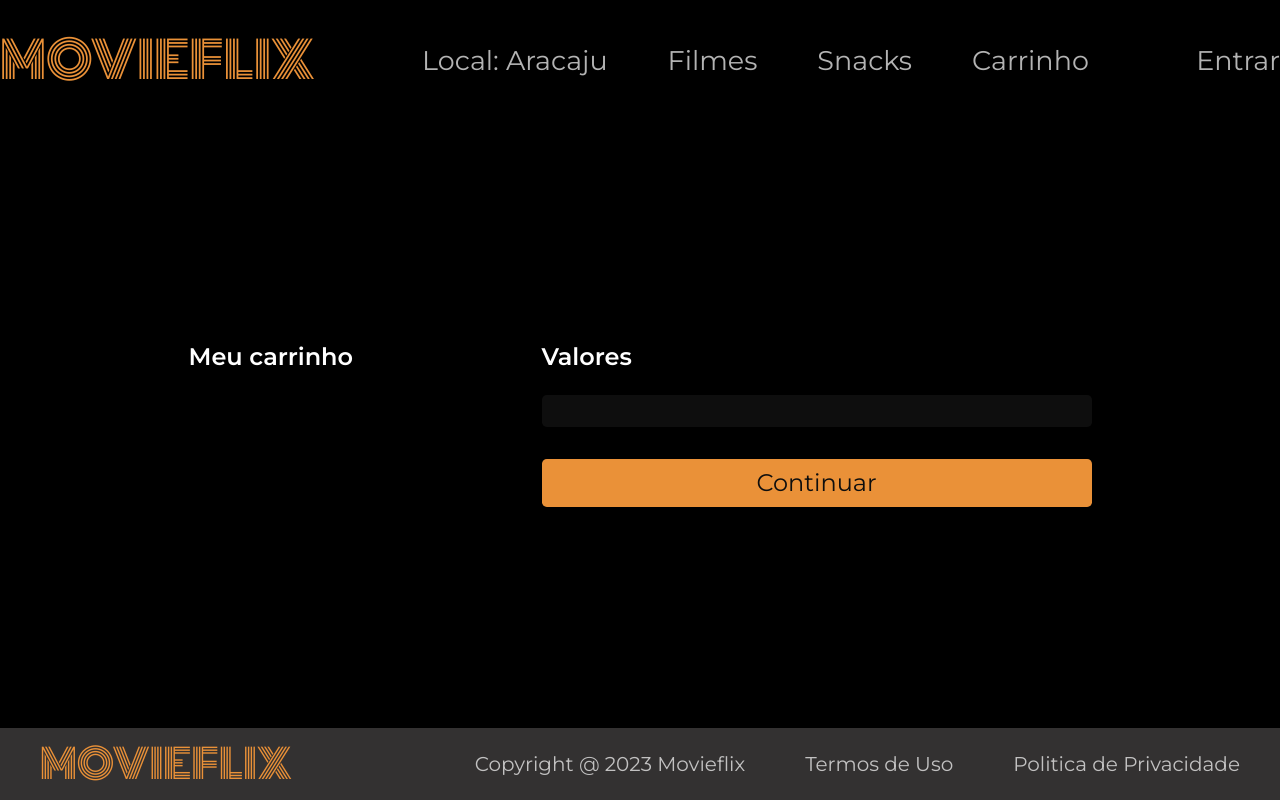
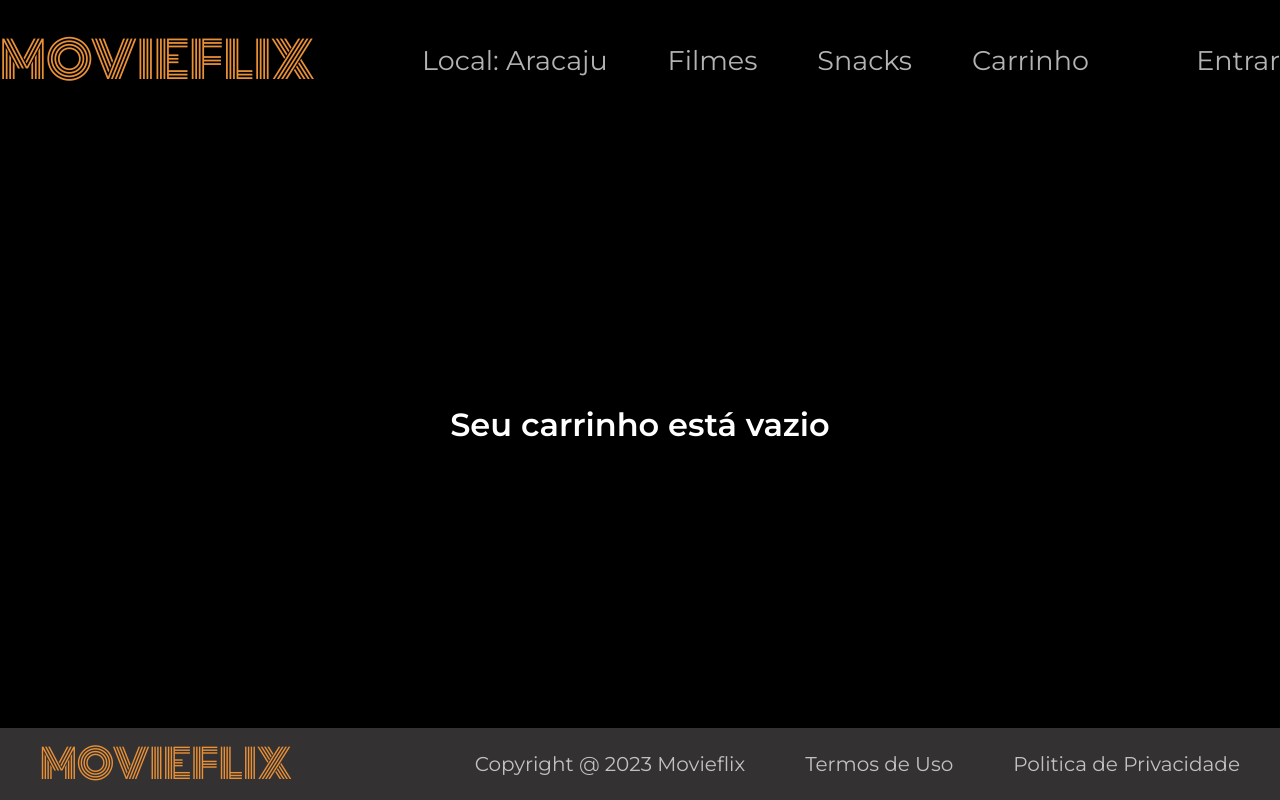
Before and after one commit to George-b1t/movieflix-frontend, a React (Vite) app: page /#/cart in a window 1280 px wide. Built offline with nearby package versions, Linux system fonts and the light colour scheme.

Commit message:
add: empty cart

```diff
--- a/src/pages/Cart/index.tsx
+++ b/src/pages/Cart/index.tsx
@@ -19,7 +19,12 @@ function Cart(){
 	return (
 			<div className={styles.container}>
 				<Header />
+
 				<div className={styles.cart}>
+					{
+						cart.length == 0 ? (
+							<h1 className={styles.emptyCart}>Seu carrinho está vazio</h1>
+						) : (
 							<div className={styles.carrinho}>
 
 							<section className={styles.itenscarrinho}>
@@ -44,7 +49,6 @@ function Cart(){
 							<h2>{isPaying ? "Pagamento" : "Valores"}</h2>
 
 							<article>
-
 								{
 									isPaying ? (
 											<>
@@ -56,7 +60,8 @@ function Cart(){
 													</button>
 											</>
 									)
-                            : (
+									:
+									(
 										<>
 											{cart.map((item, index) => (
 												<>
@@ -80,14 +85,14 @@ function Cart(){
 
 							</section>
 						</div>
+						)
+					}
 
 				</div>
+
 				<Footer />
 		</div>
 	)
-
-
-
 }
 
 export {Cart}
--- a/src/pages/Cart/styles.module.scss
+++ b/src/pages/Cart/styles.module.scss
@@ -9,6 +9,11 @@
 
     .cart{
         width: 100%;
+
+        .emptyCart {
+            color: #fff;
+            text-align: center;
+        }
     }
 
     .carrinho{
```
Lines whose indentation alone changed are shown as unchanged.
